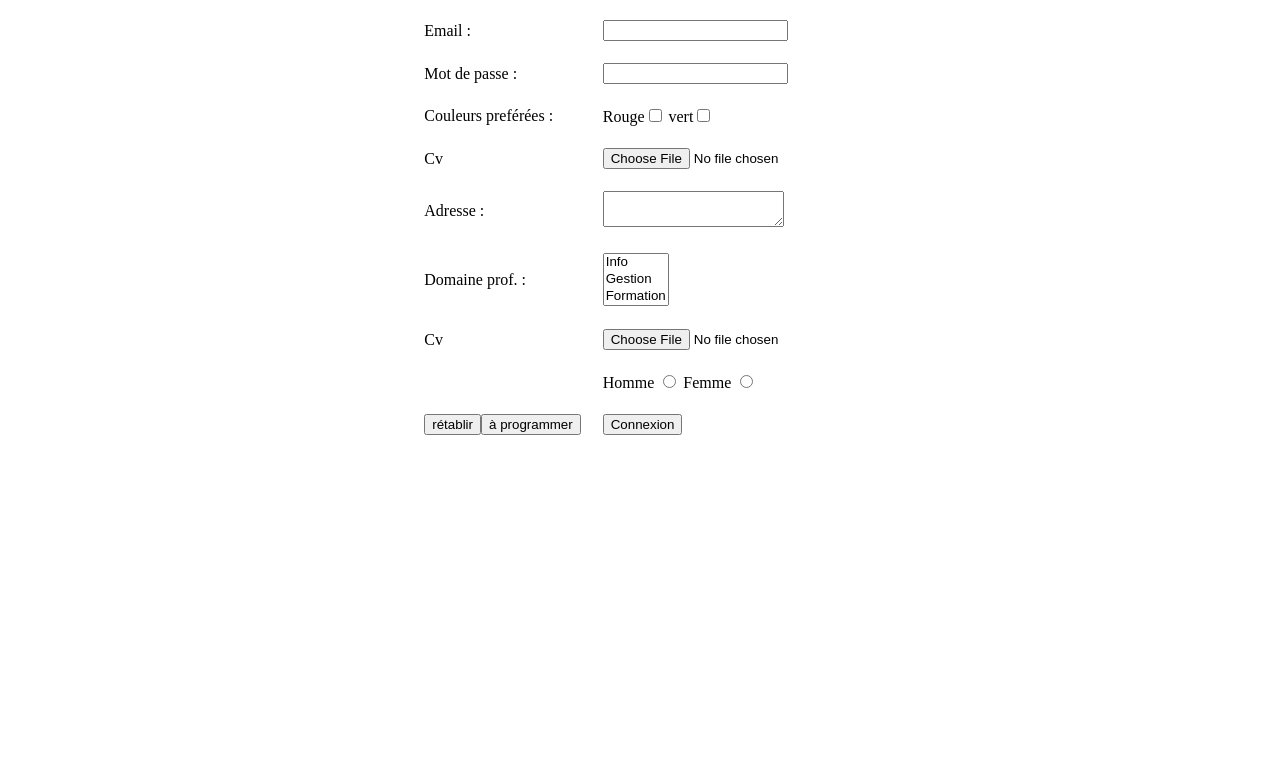
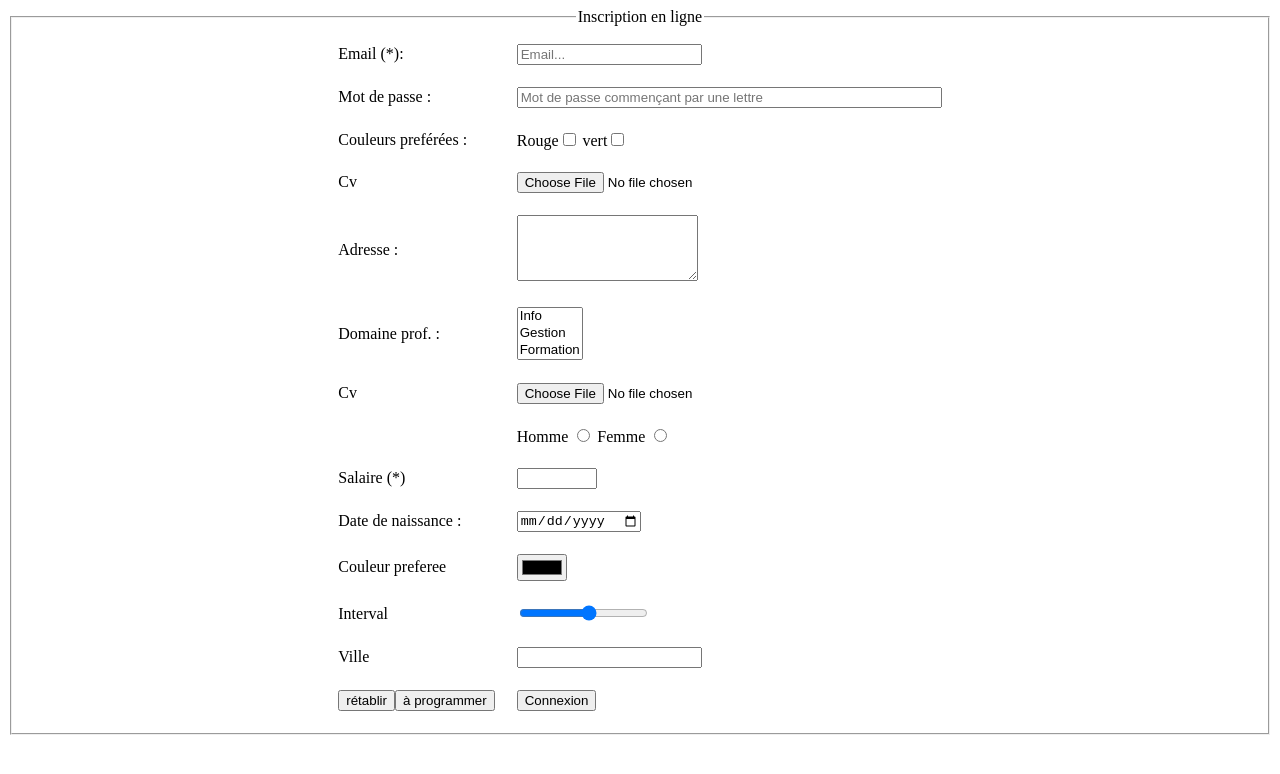
Before and after one commit to medharik/sibd2018, a plain HTML site: page s3/forms.html in a window 1280 px wide. Drawn offline with Linux system fonts and the light colour scheme.

Commit message:
les formulaires champs enrochis

```diff
--- a/s3/forms.html
+++ b/s3/forms.html
@@ -2,19 +2,21 @@
 <html lang="en">
 <head>
 	<meta charset="UTF-8">
-	<title>les formulaires | Contrôles standards</title>
+	<title>les formulaires | Contrôles standards + enrichies (HTML 5)</title>
 </head>
 <body>
 
 	<form action="destination.html">
+		<fieldset>
+			<legend align="center">Inscription en ligne</legend>
 	<table border="0" align="center" cellpadding="10">
 		<tr>
-			<td>Email : </td>
-			<td><input type="text" name="email"  id="email"  ></td>
+			<td>Email (*): </td>
+			<td><input type="email" name="email" placeholder="Email..."  id="email"  required="" ></td>
 		</tr>
 		<tr>
 		<td>Mot de passe : </td>
-		<td> <input type="password" name="passe" id="passe"></td>
+		<td> <input type="password" name="passe" size="50" id="passe" placeholder="Mot de passe commençant par une lettre"></td>
 		</tr>
 			<tr>
 		<td>Couleurs preférées : </td>
@@ -28,7 +30,7 @@
 		</tr>
 			<tr>
 			<td>Adresse : </td>
-			<td><textarea name="adresse" id="adresse"></textarea></td>
+			<td><textarea name="adresse" id="adresse" cols="20" rows="4"></textarea></td>
 		</tr>
 		<tr>
 			<td>Domaine prof. : </td>
@@ -50,12 +52,39 @@
 		<td><label for="homme"> Homme </label><input type="radio" name="sexe" id="homme" value="homme">
 			<label for="femme">Femme</label> <input type="radio" name="sexe" id="femme" value="femme"></td>
 		</tr>
+<tr>
+	<td><label for="">Salaire (*)</label></td>
+	<td><input type="number" id="salaire" name="salaire"  min="1000" max="10000" required=""></td>
+</tr>
+<tr>
+	<td><label for="daten">Date de naissance : </label></td>
+	<td><input type="date" name="date" id="daten"></td>
+</tr>
+<tr>
+	<td><label for="">Couleur preferee</label></td>
+	<td><input type="color"></td>
+</tr>
+<tr>
+	<td><label for="">Interval</label></td>
+	<td><input type="range" min="10" max="100" step="10" ></td>
+</tr>
+<tr>
+	<td><label for="ville">Ville </label></td>
+	<td><input type="text" list="nosvilles" id="ville" name="ville" >
+<datalist id="nosvilles">
+	<option value="Casa"></option>
+	<option value="rabat"></option>
+</datalist>
+	</td>
+</tr>
+
 		<tr>
 		<td><input type="reset" value="rétablir" ><input type="button" value="à programmer" ></td>
 		<td><input type="submit" value="Connexion" ></td>
 
 		</tr>
 	</table>
+</fieldset>
 	</form>
 
 </body>
```
